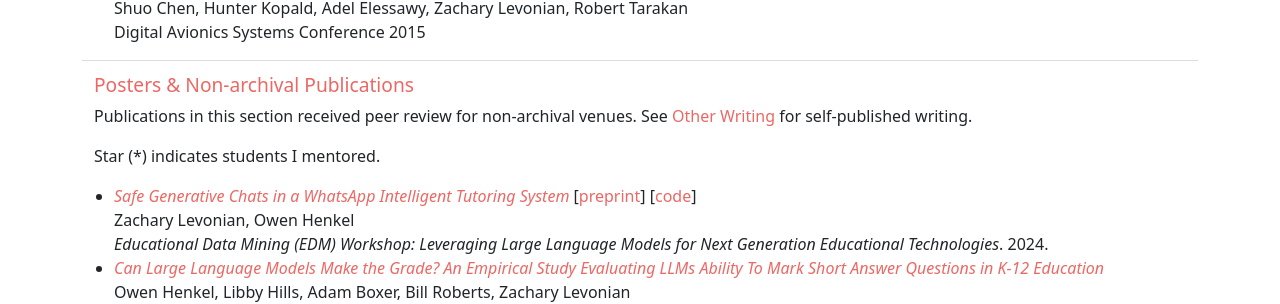
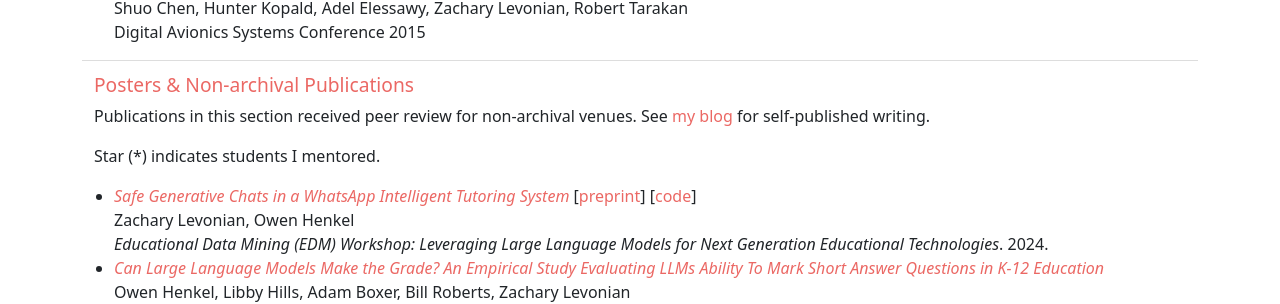
Before and after one commit to levon003/levon003.github.io, a Jekyll site: the page index.html, which Jekyll copies as it is, in a window 1280 px wide and 900 px high, scrolled down 1980 px. Shown: the part 155-459 px from the top of the window. Built offline with Jekyll 4.4.1, drawn with Linux system fonts in a browser that asks for light colours; some of the changed lines change nothing that is shown.

Commit message:
Tweak wording

```diff
--- a/index.html
+++ b/index.html
@@ -351,7 +351,7 @@
 
         <div class="content">
             <h5 class="section-header" id="posters">Posters & Non-archival Publications</h5>
-            <p>Publications in this section received peer review for non-archival venues. See <a href="#blog">Other Writing</a> for self-published writing.</p>
+            <p>Publications in this section received peer review for non-archival venues. See <a href="/blog">my blog</a> for self-published writing.</p>
             <p>Star (*) indicates students I mentored.</p>
             <ul>
                 <li>
@@ -445,8 +445,8 @@
 
         <div class="content">
             <h5 class="section-header" id="blog">Blog</h5>
-            <p>View all of my self-published writing <a href="https://levon003.github.io/blog">here</a>.</p>
-            <p>Most of my blog-style writings are on <a href="https://levon003.github.io/blog">GitHub</a> or <a href="https://zwlevonian.medium.com/">Medium</a>.</p>
+            <p>View all of my self-published writing <a href="/blog">here</a>.</p>
+            <p>Most of my blog-style writings are on <a href="/blog">GitHub</a> or <a href="https://zwlevonian.medium.com/">Medium</a>.</p>
         </div>
 
         <div class="content">
```
